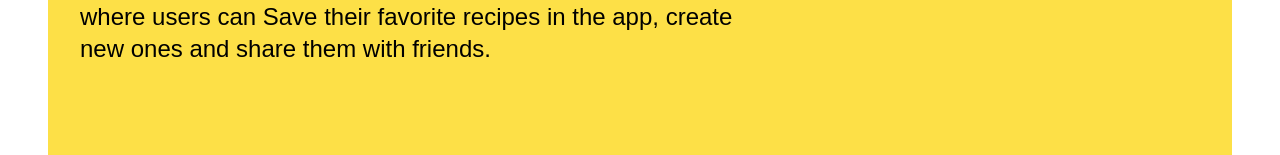
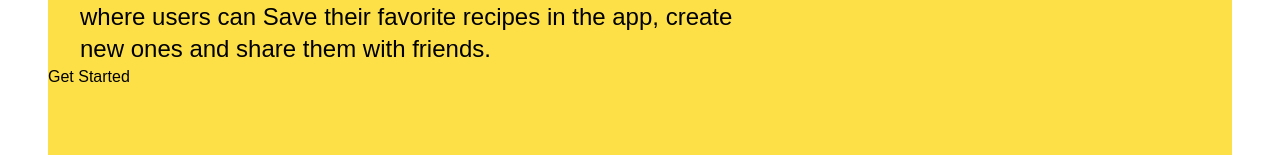
Before and after one commit to DennohKim/Tastebite-Recipe-App, a React (Create React App) app in the folder tastebite-client/: page / in a window 1280 px wide. Shown: the part 399-554 px from the top of the page. Built offline with nearby package versions, Linux system fonts and the light colour scheme.

Commit message:
feat:created a button

```diff
--- a/tastebite-client/src/components/Banner.js
+++ b/tastebite-client/src/components/Banner.js
@@ -8,7 +8,7 @@ export default function Banner() {
             <br></br>where users can Save their favorite recipes in the app, create
             <br></br>new ones and share them with friends.
         </p>
-
+        <button class= ''>Get Started</button>
     </div>
   )
 }
```
